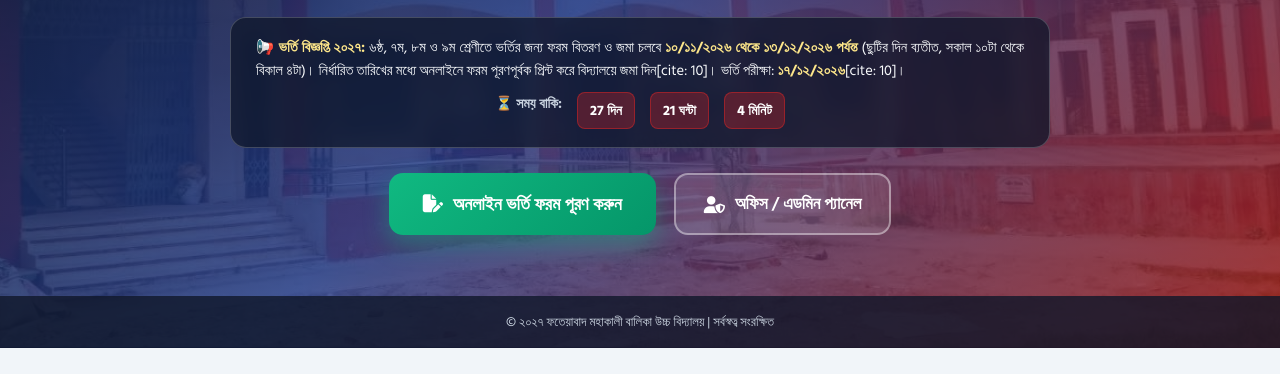
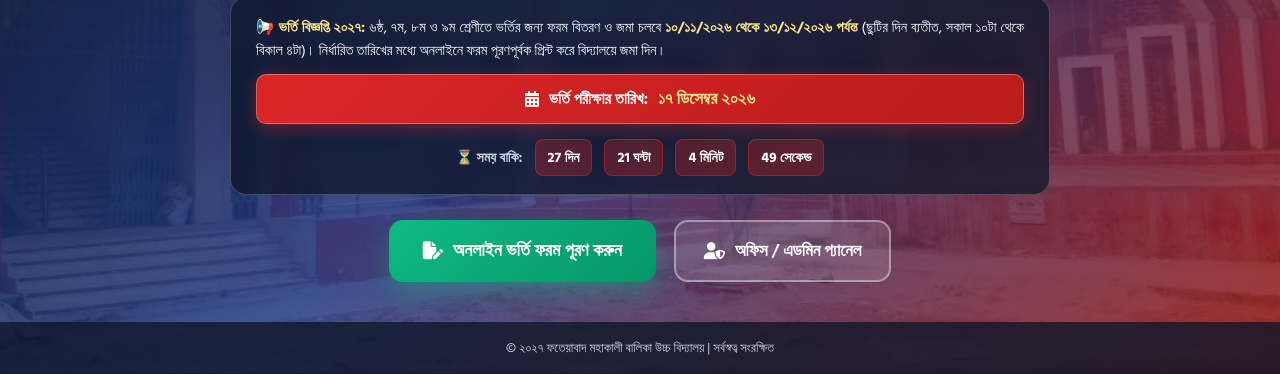
Before and after one commit to sagamingctg-source/Admission-System, a plain HTML site: page index.html in a window 1280 px wide. Shown: the part 452-826 px from the top of the page. Before the commit the page ends 800 px from the top, so only its background shows below. Drawn offline with Linux system fonts and the light colour scheme.

Commit message:
index.html
Added an exam date highlight section and updated countdown display.

```diff
--- a/index.html
+++ b/index.html
@@ -156,20 +156,44 @@
         .notice-text {
             font-size: 14.5px;
             color: #f8fafc;
-            margin-bottom: 10px;
+            margin-bottom: 12px;
             line-height: 1.6;
             text-align: justify;
         }
 
         .notice-text b { color: #fde68a; }
+
+        /* Highlighted Exam Date Banner */
+        .exam-date-highlight {
+            background: linear-gradient(135deg, #dc2626 0%, #b91c1c 100%);
+            border: 1px solid rgba(255, 255, 255, 0.3);
+            border-radius: 10px;
+            padding: 10px 16px;
+            margin-bottom: 15px;
+            font-size: 16px;
+            font-weight: 700;
+            color: #fff;
+            display: flex;
+            align-items: center;
+            justify-content: center;
+            gap: 10px;
+            box-shadow: 0 4px 15px rgba(220, 38, 38, 0.4);
+        }
+
+        .exam-date-highlight span {
+            color: #fde68a;
+            font-size: 17px;
+        }
 
         .countdown-timer {
             display: flex;
             justify-content: center;
-            gap: 15px;
+            gap: 12px;
+            flex-wrap: wrap;
             font-weight: 700;
             font-size: 14px;
             color: #cbd5e1;
+            align-items: center;
         }
 
         .countdown-item {
@@ -553,8 +577,14 @@
 
             <div class="notice-countdown-box">
                 <div class="notice-text">
-                    📢 <b>ভর্তি বিজ্ঞপ্তি ২০২৭:</b> ৬ষ্ঠ, ৭ম, ৮ম ও ৯ম শ্রেণীতে ভর্তির জন্য ফরম বিতরণ ও জমা চলবে <b>১০/১১/২০২৬ থেকে ১৩/১২/২০২৬ পর্যন্ত</b> (ছুটির দিন ব্যতীত, সকাল ১০টা থেকে বিকাল ৪টা)। নির্ধারিত তারিখের মধ্যে অনলাইনে ফরম পূরণপূর্বক প্রিন্ট করে বিদ্যালয়ে জমা দিন[cite: 10]। ভর্তি পরীক্ষা: <b>১৭/১২/২০২৬</b>[cite: 10]।
-                </div>
+                    📢 <b>ভর্তি বিজ্ঞপ্তি ২০২৭:</b> ৬ষ্ঠ, ৭ম, ৮ম ও ৯ম শ্রেণীতে ভর্তির জন্য ফরম বিতরণ ও জমা চলবে <b>১০/১১/২০২৬ থেকে ১৩/১২/২০২৬ পর্যন্ত</b> (ছুটির দিন ব্যতীত, সকাল ১০টা থেকে বিকাল ৪টা)। নির্ধারিত তারিখের মধ্যে অনলাইনে ফরম পূরণপূর্বক প্রিন্ট করে বিদ্যালয়ে জমা দিন।
+                </div>
+
+                <!-- Highlighted Exam Date Banner -->
+                <div class="exam-date-highlight">
+                    <i class="fa-solid fa-calendar-days"></i> ভর্তি পরীক্ষার তারিখ: <span>১৭ ডিসেম্বর ২০২৬</span>
+                </div>
+
                 <div class="countdown-timer" id="countdown-clock">
                     <span>সময়সীমা গণনা চলছে...</span>
                 </div>
@@ -582,7 +612,7 @@
                     </button>
                 </div>
                 <p style="font-size: 13.5px; color: var(--text-muted); margin-bottom: 20px; background: #fffbeb; padding: 10px; border-left: 4px solid var(--gold); border-radius: 4px;">
-                    নির্দেশনা: নিচের ফরমটি সঠিকভাবে পূরণ করুন। (ফরম নম্বর খালি রাখলে সিস্টেম থেকে অটোমেটিক নম্বর তৈরি হয়ে যাবে)। সাবমিট করার পর ফরমটি প্রিন্ট করে বিদ্যালয়ে এসে ফি জমা দিয়ে প্রবেশপত্র সংগ্রহ করুন[cite: 10]।
+                    নির্দেশনা: নিচের ফরমটি সঠিকভাবে পূরণ করুন। (ফরম নম্বর খালি রাখলে সিস্টেম থেকে অটোমেটিক নম্বর তৈরি হয়ে যাবে)। সাবমিট করার পর ফরমটি প্রিন্ট করে বিদ্যালয়ে এসে ফি জমা দিয়ে প্রবেশপত্র সংগ্রহ করুন।
                 </p>
 
                 <form id="pub-student-form" onsubmit="submitPublicForm(event)">
@@ -979,7 +1009,15 @@
                 const days = Math.floor(distance / (1000 * 60 * 60 * 24));
                 const hours = Math.floor((distance % (1000 * 60 * 60 * 24)) / (1000 * 60 * 60));
                 const minutes = Math.floor((distance % (1000 * 60 * 60)) / (1000 * 60));
-                document.getElementById("countdown-clock").innerHTML = `⏳ সময় বাকি: <span class="countdown-item">${days} দিন</span> <span class="countdown-item">${hours} ঘন্টা</span> <span class="countdown-item">${minutes} মিনিট</span>`;
+                const seconds = Math.floor((distance % (1000 * 60)) / 1000);
+
+                document.getElementById("countdown-clock").innerHTML = `
+                    ⏳ সময় বাকি:
+                    <span class="countdown-item">${days} দিন</span>
+                    <span class="countdown-item">${hours} ঘন্টা</span>
+                    <span class="countdown-item">${minutes} মিনিট</span>
+                    <span class="countdown-item">${seconds} সেকেন্ড</span>
+                `;
             }, 1000);
         }
 
```
